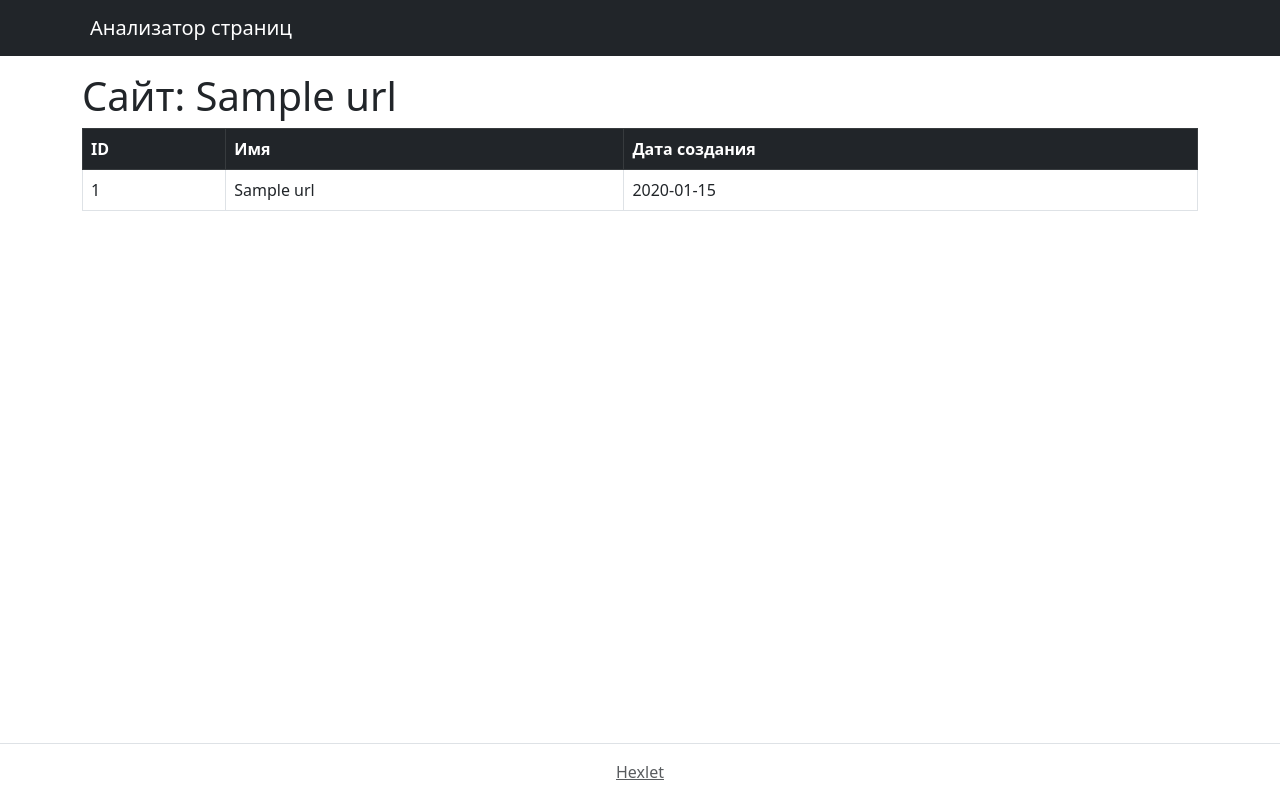
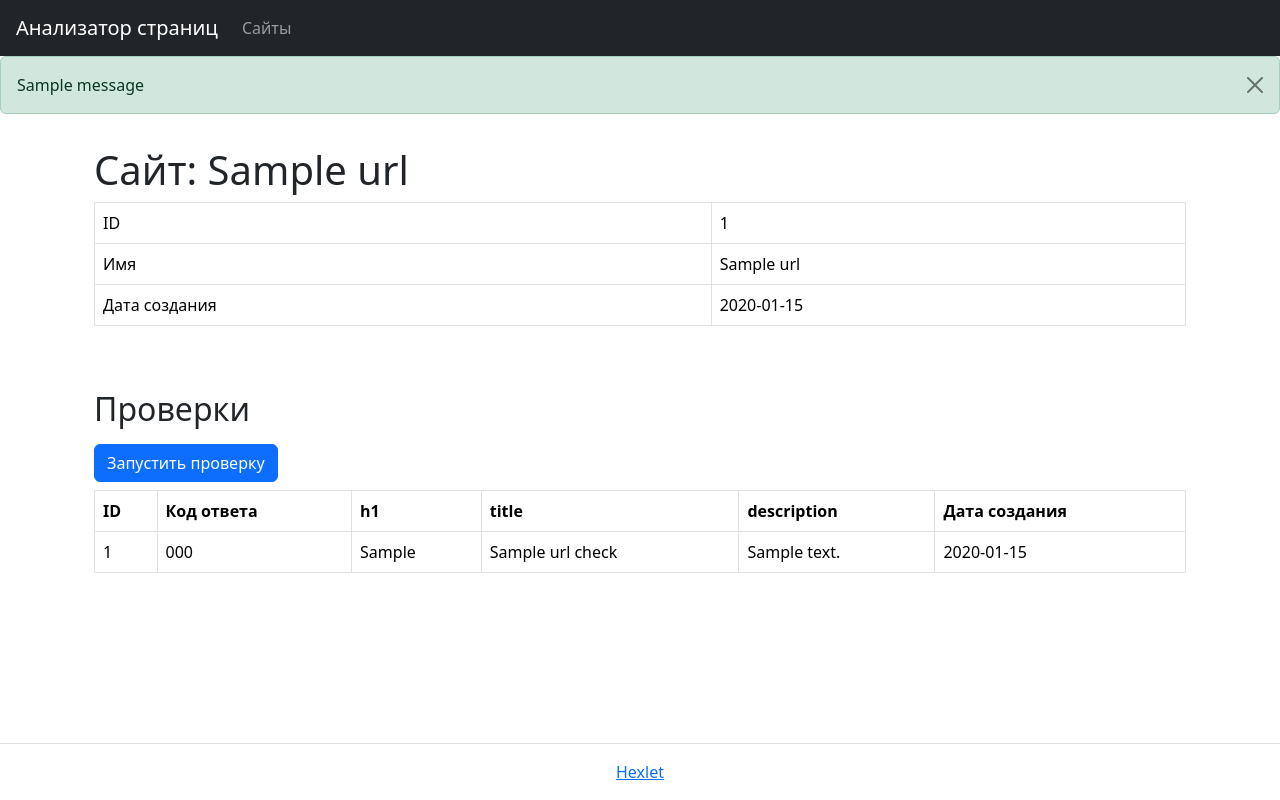
Before and after one commit to DZharenko/python-project-83, a Flask app: page /urls/1 in a window 1280 px wide. Run offline with Flask 3, Linux system fonts and the light colour scheme; one stand-in notice (Sample message) is shown; a database or web service that is not in the repository returns one stand-in record (values such as "Sample title"); some libraries are stand-ins or nearby versions.

Commit message:
finish of project

```diff
--- a/database.sql
+++ b/database.sql
@@ -3,3 +3,13 @@ CREATE TABLE IF NOT EXISTS urls (
     name VARCHAR(255) UNIQUE NOT NULL,
     created_at TIMESTAMP DEFAULT CURRENT_TIMESTAMP
 );
+
+CREATE TABLE IF NOT EXISTS url_checks (
+    id BIGINT PRIMARY KEY GENERATED ALWAYS AS IDENTITY,
+    url_id INTEGER REFERENCES urls(id),
+    status_code INTEGER,
+    h1 VARCHAR(255),
+    title VARCHAR(255),
+    description TEXT,
+    created_at TIMESTAMP DEFAULT CURRENT_TIMESTAMP
+);
--- a/page_analyzer/app.py
+++ b/page_analyzer/app.py
@@ -2,7 +2,7 @@ import os
 
 from dotenv import load_dotenv
 from flask import Flask, render_template, request, redirect, url_for, flash
-from models import validate_url, add_url, get_url_by_id, get_all_urls
+from models import validate_url, add_url, get_url_by_id, get_all_urls, get_url_checks, add_url_check
 
 load_dotenv()
 
@@ -14,12 +14,13 @@ app.config['SECRET_KEY'] = os.getenv('SECRET_KEY')
 def index():
     return render_template("index.html")
 
+
 @app.route("/urls", methods=['POST'])
 def urls_post():
     url = request.form.get('url', '').strip()
 
-    # Валидация
     error = validate_url(url)
+
     if error:
         flash(error, 'danger')
         return render_template("index.html", url=url), 422
@@ -27,14 +28,11 @@ def urls_post():
     try:
         url_id = add_url(url)
         return redirect(url_for('url_detail', id=url_id))
+
     except Exception as e:
-        flash('Произошла ошибка при добавлении URL', 'danger')
+        flash(f'Произошла ошибка при добавлении URL: !!!{str(e)}', 'danger')
         return render_template("index.html", url=url), 500
 
-@app.route("/urls")
-def urls_list():
-    urls = get_all_urls()
-    return render_template("urls.html", urls=urls)
 
 @app.route("/urls/<int:id>")
 def url_detail(id):
@@ -43,20 +41,34 @@ def url_detail(id):
         flash('Страница не найдена', 'danger')
         return redirect(url_for('index'))
 
-    return render_template("url.html", url=url)
+    checks = get_url_checks(id)
 
-# @app.route("/urls/<int:id>")
-# def url_detail(id):
-#     print(f"🔍 Запрос URL с ID: {id}")  # Отладочное сообщение
-#     url = get_url_by_id(id)
+    return render_template("url_detail.html", url=url, checks = checks)
 
-#     if not url:
-#         print("❌ URL не найден в базе данных")  # Отладочное сообщение
-#         flash('Страница не найдена', 'danger')
-#         return redirect(url_for('index'))
 
-#     print(f"✅ Найден URL: {url}")  # Отладочное сообщение
-#     return render_template("url.html", url=url)
+@app.route("/urls")
+def urls_list():
+    urls = get_all_urls()
+    return render_template("urls.html", urls=urls)
+
+
+
+@app.post("/urls/<id>/checks")
+def url_checks(id):
+    url = get_url_by_id(id)
+
+    if not url:
+        flash('Сайт не найден', 'danger')
+        return redirect(url_for("urls_list"))
+
+    try:
+        add_url_check(id)
+        flash("Страница успешно добавлена", 'success')
+        return redirect(url_for('url_detail', id=id))
+    except Exception as e:
+        flash("Произошла ошибка при проверке", 'danger')
+
+        return redirect(url_for('url_detail', id=id))
 
 
 
--- /dev/null
+++ b/page_analyzer/templates/base.html
@@ -0,0 +1,49 @@
+<!DOCTYPE html>
+<html lang="ru">
+<head>
+    <meta charset="UTF-8">
+    <meta name="viewport" content="width=device-width, initial-scale=1, shrink-to-fit=no">
+    <meta name="description" content="Third project for Hexlet.io">
+    <link href="https://cdn.jsdelivr.net/npm/bootstrap@5.3.3/dist/css/bootstrap.min.css" rel="stylesheet">
+    <title>{% block title %}Анализатор страниц{% endblock %}</title>
+</head>
+<body class="min-vh-100 d-flex flex-column">
+    <header class="flex-shrink-0">
+        <nav class="navbar navbar-expand-md navbar-dark bg-dark px-3">
+            <a class="navbar-brand" href="/">Анализатор страниц</a>
+            <div id="navbarNav">
+                <ul class="navbar-nav">
+                    <li class="nav-item"><a class="nav-link" href="/urls">Сайты</a></li>
+                </ul>
+            </div>
+        </nav>
+    </header>
+
+    {% with messages = get_flashed_messages(with_categories=true) %}
+        {% if messages %}
+            {% for category, message in messages %}
+                <div class="alert alert-{{ category }} alert-dismissible fade show" role="alert">
+                    {{ message }}
+                    <button type="button" class="btn-close" data-bs-dismiss="alert"></button>
+                </div>
+            {% endfor %}
+        {% endif %}
+    {% endwith %}
+
+    <main class="flex-grow-1">
+        <div class="container-lg mt-3">
+            {% block content %}{% endblock %}
+        </div>
+    </main>
+
+    <footer class="border-top py-3 mt-5 flex-shrink-0">
+        <div class="container-lg">
+            <div class="text-center">
+                <a href="https://ru.hexlet.io/" target="_blank">Hexlet</a>
+            </div>
+        </div>
+    </footer>
+
+    <script src="https://cdn.jsdelivr.net/npm/bootstrap@5.3.3/dist/js/bootstrap.bundle.min.js"></script>
+</body>
+</html>
--- a/page_analyzer/templates/url.html
+++ /dev/null
@@ -1,49 +0,0 @@
-<!DOCTYPE html>
-<html lang="ru">
-<head>
-    <meta charset="UTF-8">
-    <meta name="viewport" content="width=device-width, initial-scale=1.0">
-    <title>Сайт - Анализатор страниц</title>
-    <link href="https://cdn.jsdelivr.net/npm/bootstrap@5.3.0/dist/css/bootstrap.min.css" rel="stylesheet">
-</head>
-<body class="min-vh-100 d-flex flex-column">
-    <nav class="navbar navbar-expand-lg navbar-dark bg-dark">
-        <div class="container">
-            <a class="navbar-brand" href="{{ url_for('index') }}">
-                <i class="bi bi-globe me-2"></i>Анализатор страниц
-            </a>
-        </div>
-    </nav>
-
-    <main class="flex-grow-1">
-        <div class="container-lg mt-3">
-            <h1>Сайт: {{ url[1] }}</h1>
-
-            <table class="table table-bordered table-hover" data-test="url">
-                <thead class="table-dark">
-                    <tr>
-                        <th>ID</th>
-                        <th>Имя</th>
-                        <th>Дата создания</th>
-                    </tr>
-                </thead>
-                <tbody>
-                    <tr>
-                        <td>{{ url[0] }}</td>
-                        <td>{{ url[1] }}</td>
-                        <td>{{ url[2].strftime('%Y-%m-%d') if url[2] else '' }}</td>
-                    </tr>
-                </tbody>
-            </table>
-        </div>
-    </main>
-
-    <footer class="border-top py-3 mt-5">
-        <div class="container-lg">
-            <div class="text-center text-muted">
-                <a href="https://ru.hexlet.io/" class="text-muted">Hexlet</a>
-            </div>
-        </div>
-    </footer>
-</body>
-</html>
--- /dev/null
+++ b/page_analyzer/templates/url_detail.html
@@ -0,0 +1,74 @@
+
+{% extends "base.html" %}
+
+{% block title %}Анализатор страниц{% endblock %}
+
+{% block content %}
+  <div class="container-lg mt-3">
+    <h1>Сайт: {{ url.name }}</h1>
+
+    {% if url %}
+      <div class="table-responsive">
+        <table class="table table-bordered table-hover text-nowrap" data-test="url">
+          <tbody>
+            <tr>
+              <td>ID</td>
+              <td>{{ url.id }}</td>
+            </tr>
+            <tr>
+              <td>Имя</td>
+              <td>{{ url.name }}</td>
+            </tr>
+            <tr>
+              <td>Дата создания</td>
+              <td>{{ url.created_at.strftime('%Y-%m-%d') if url.created_at else '' }}</td>
+            </tr>
+          </tbody>
+        </table>
+      </div>
+
+      <h2 class="mt-5 mb-3">Проверки</h2>
+
+
+
+      <form method="post" action="{{ url_for('url_checks', id=url.id) }}">
+        <input type="submit" class="btn btn-primary" value="Запустить проверку">
+      </form>
+
+
+
+      <div>
+        <table class="table table-bordered table-hover mt-2" data-test="checks">
+          <thead>
+            <tr>
+              <th>ID</th>
+              <th>Код ответа</th>
+              <th>h1</th>
+              <th>title</th>
+              <th>description</th>
+              <th>Дата создания</th>
+            </tr>
+          </thead>
+          <tbody>
+            {% for check in checks %}
+              <tr>
+                <td>{{ check.id }}</td>
+                <td>{{ check.status_code or '' }}</td>
+                <td>{{ check.h1 or '' }}</td>
+                <td>{{ check.title or '' }}</td>
+                <td>{{ check.description or '' }}</td>
+                <td>{{ check.created_at.strftime('%Y-%m-%d') if check.created_at else '' }}</td>
+              </tr>
+            {% else %}
+              <tr>
+                <td colspan="6" class="text-center">Проверки не проводились</td>
+              </tr>
+            {% endfor %}
+          </tbody>
+        </table>
+      </div>
+    {% else %}
+      <div class="alert alert-danger">URL не найден.</div>
+    {% endif %}
+  </div>
+{% endblock %}
--- a/pyproject.toml
+++ b/pyproject.toml
@@ -5,10 +5,12 @@ description = "Page_analyzer"
 readme = "README.md"
 requires-python = ">=3.12"
 dependencies = [
+    "beautifulsoup4>=4.13.5",
     "dotenv>=0.9.9",
     "flask>=3.1.2",
     "gunicorn>=23.0.0",
     "psycopg2-binary>=2.9.10",
+    "requests>=2.32.5",
     "validators>=0.35.0",
 ]
 
```
Also changed, not shown: page_analyzer/html_parser.py (added, +25 -0 lines), page_analyzer/models.py (+107 -13 lines), page_analyzer/static/css/style.css (deleted, +0 -28 lines), page_analyzer/templates/index.html (+16 -70 lines), page_analyzer/templates/urls.html (+16 -33 lines), 2 other files.
